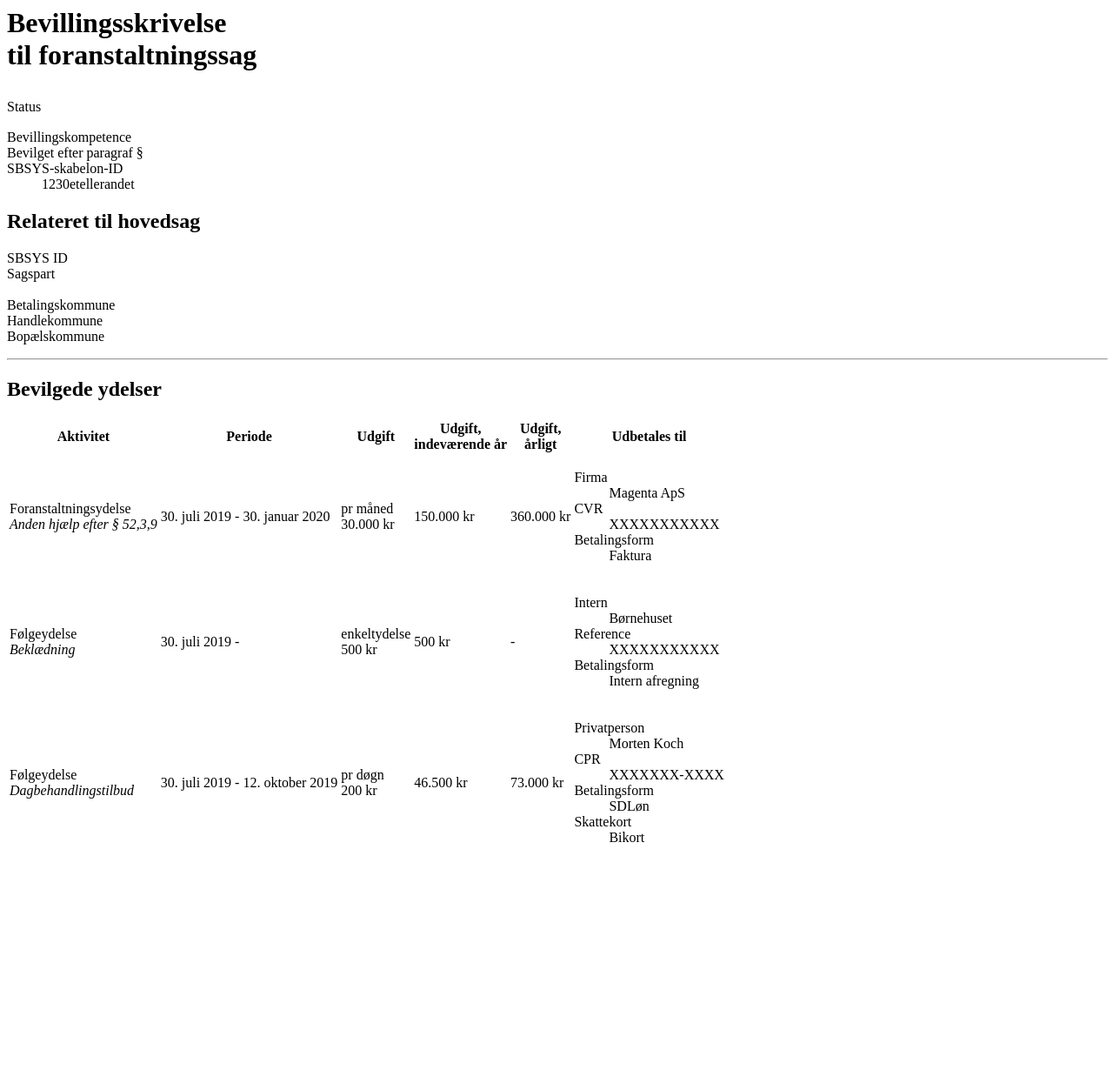
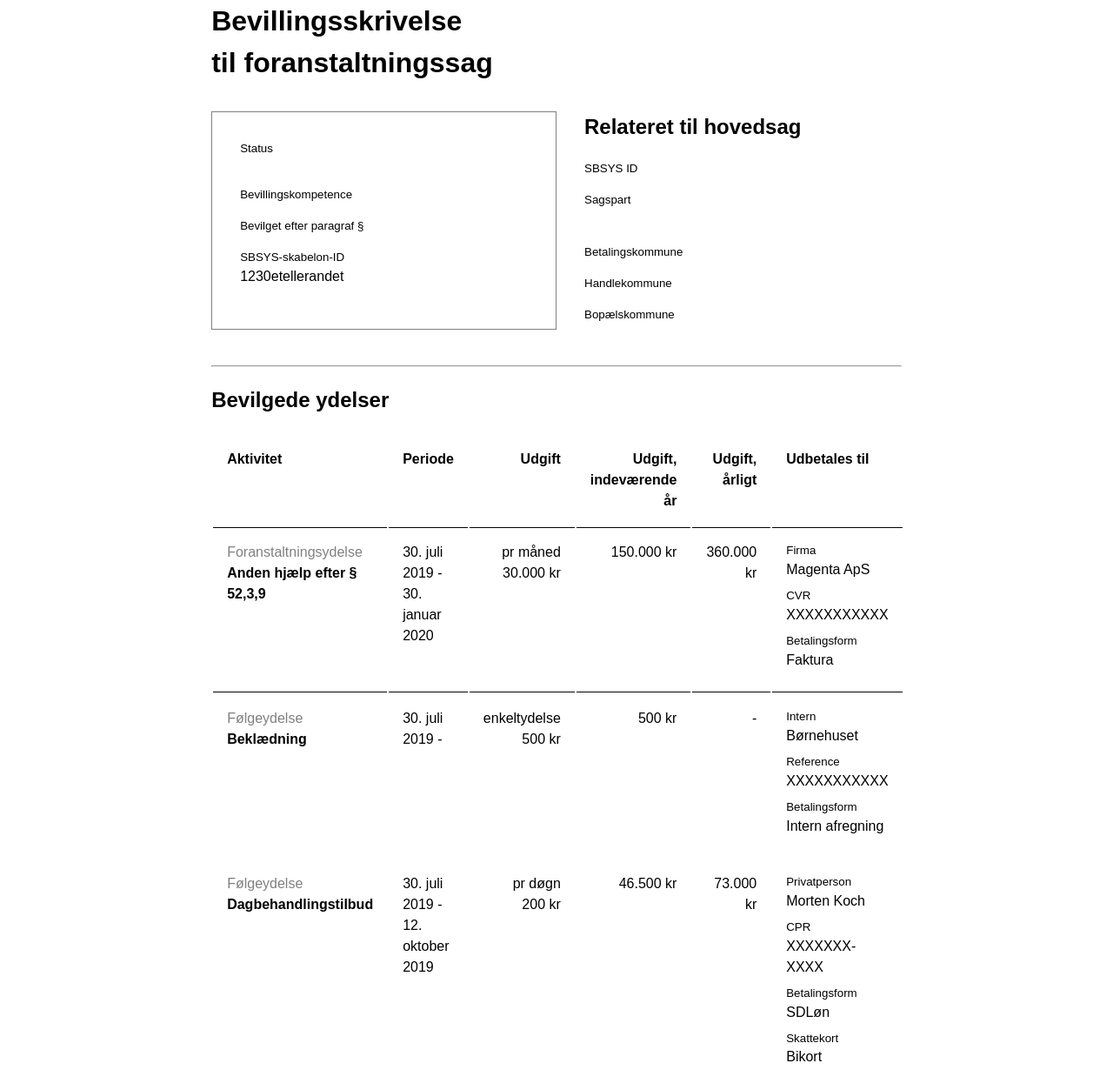
Before and after one commit to OS2bos/os2bos, a Django app: template backend/core/templates/core/html/appropriation_letter.html in a window 1280 px wide. Shown: the whole page at 87% size. Before the commit the page ends 968 px from the top, so only its background shows below. Run offline with Django 3.2, Linux system fonts and the light colour scheme; the template is opened without the code that fills it, so the values that code supplies are empty; parts of the project's set-up code (start-up, migrations or seed data) failed here and were passed over.

Commit message:
Update templates.

```diff
--- a/backend/core/templates/core/html/appropriation_letter.html
+++ b/backend/core/templates/core/html/appropriation_letter.html
@@ -5,6 +5,95 @@
         <meta http-equiv="X-UA-Compatible" content="IE=edge">
         <meta name="viewport" content="width=device-width,initial-scale=1.0">
         <title>Bevillingsskrivelse</title>
+	       <style>
+@page {
+	margin: 42pt 36pt;
+}
+
+* {
+	box-sizing: border-box;
+}
+
+				    body {
+					    font: 12pt/1.5 sans-serif;
+					    color: hsl(0,0%,0%);
+					    margin: 0;
+					    padding: 0;
+					    orphans: 2;
+					    widows: 2;
+				    }
+
+				    main {
+					    max-width: 21cm;
+					    margin: 0 auto;
+				    }
+
+				    dl {
+					    margin: 0;
+				    }
+
+				    dt {
+					    margin: 0;
+					    font-size: 10pt;
+				    }
+
+				    dd {
+					    margin: 0 0 12pt;
+				    }
+
+				    th,
+				    td {
+					    padding: 12pt 12pt;
+					    vertical-align: top;
+					    text-align: left;
+				    }
+
+				    td dd {
+					    margin-bottom: 6pt;
+				    }
+
+				    #appropriation-details,
+				    #case-details {
+					    width: 50%;
+				    }
+
+				    #appropriation-details {
+					    padding: 24pt;
+					    float: left;
+					    border: 1pt solid hsl(0,0%,50%);
+				    }
+
+				    #case-details {
+					    padding: 0 24pt 24pt;
+					    float: right;
+				    }
+
+				    #case-details > h2 {
+					    margin-top: 0;
+				    }
+
+				    .align-right {
+					    text-align: right;
+				    }
+
+				    .text-muted {
+					    color: hsl(0,0%,50%);
+					    font-weight: normal;
+				    }
+
+				    .text-muted em {
+					    color: hsl(0,0%,0%);
+					    font-style: normal;
+					    font-weight: bold;
+				    }
+
+				    tr:first-child td {
+					    border-top: 1pt solid hsl(0,0%,0%);
+					    border-bottom: 1pt solid hsl(0,0%,0%);
+				    }
+
+	       </style>
+
     </head>
     <body>
 
--- a/backend/core/templates/core/xml/os2forms.xml
+++ b/backend/core/templates/core/xml/os2forms.xml
@@ -12,7 +12,7 @@
 
         <KLe>{{appropriation.section.kle_number}}</KLe>
 
-        <SagSkabelonId>{{appropriation.case.sbsys_id}}</SagSkabelonId>
+        <SagSkabelonId>{{appropriation.section.sbsys_template_id}}</SagSkabelonId>
 
     </SBSYSJournalisering>
 
```
